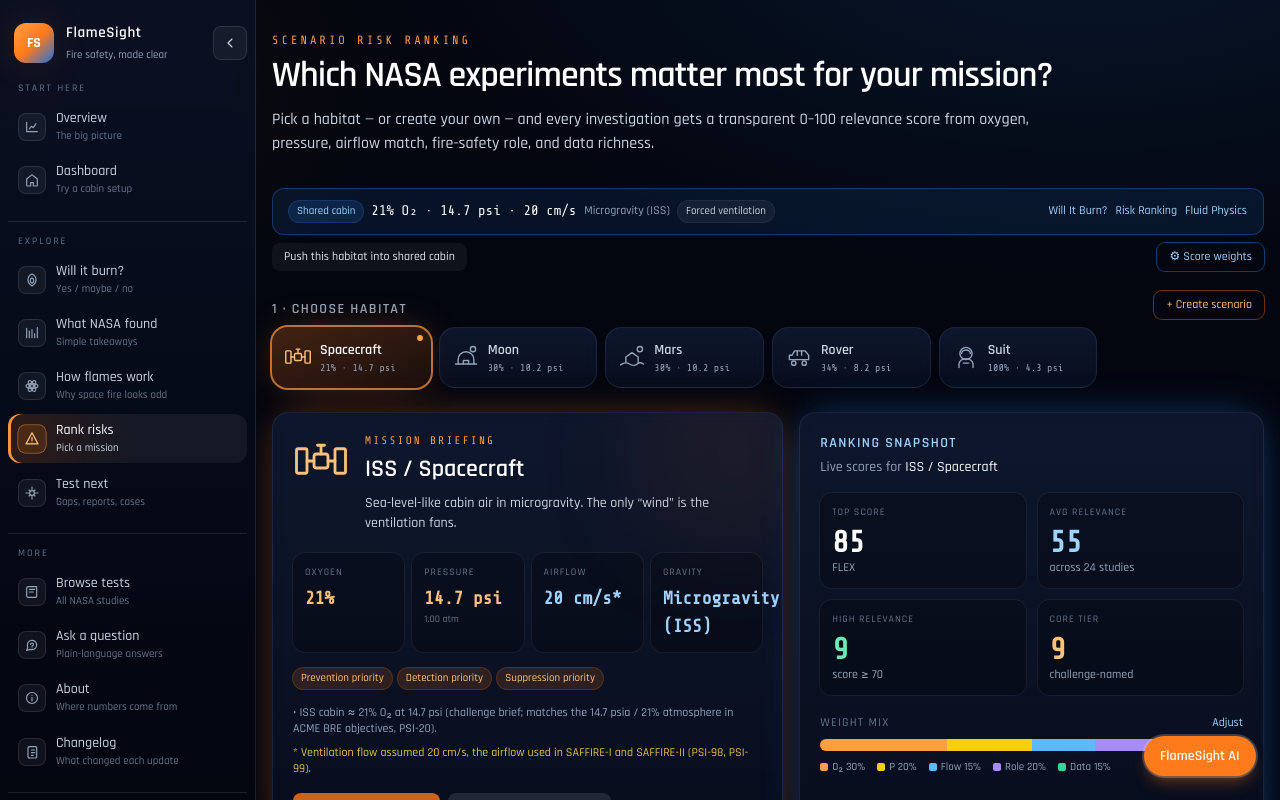
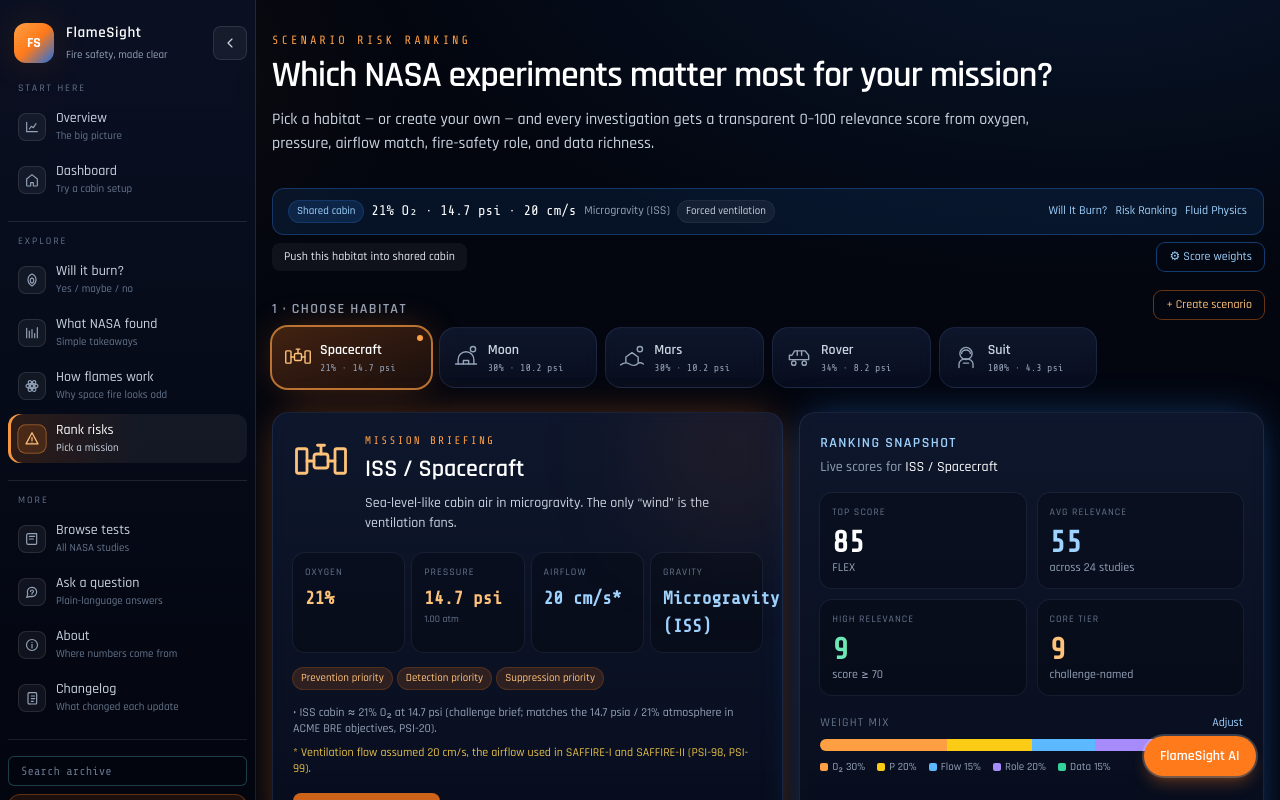
Before and after one commit to TheCodersRish/flamesight, a React (Vite) app: page /#/scenarios in a window 1280 px wide. Built offline with nearby package versions, Linux system fonts and the light colour scheme.

Commit message:
rishcoder: hide Test next from nav; AI-only access

```diff
--- a/lib/openrouterServer.ts
+++ b/lib/openrouterServer.ts
@@ -16,7 +16,8 @@ const SYSTEM =
   'The flame animation is illustrative, not a combustion simulation. ' +
   'You can see what the user is working on from the Workspace line — use it to tailor the answer. ' +
   'If they ask to open, show, or pull something up on screen, end with exactly one directive on its own line: ' +
-  '[[OPEN:/path|short label]] using an app route such as /simulator, /insights, /scenarios, /scenarios?s=lunar, /explorer, /explorer/PSI-69, /analyst, /overview, /fluid-physics, /about, /changelog, or /. ' +
+  '[[OPEN:/path|short label]] using an app route such as /simulator, /insights, /scenarios, /scenarios?s=lunar, /explorer, /explorer/PSI-69, /analyst, /impact, /overview, /fluid-physics, /about, /changelog, or /. ' +
+  'The Test next page (/impact: gap finder, mission reports, case studies) is AI-only — open it when they ask for those tools; it is not in the side menu. ' +
   'If they ask to simulate, dial in, or try cabin/burn conditions (oxygen, pressure, gravity, airflow, suppressant, fuel, or a mission preset), end with exactly one directive on its own line: ' +
   '[[SIMULATE:key=value,…|short label]] with keys preset|o2|psi|flow|gravity|diluent|fuel ' +
   '(examples: [[SIMULATE:preset=lunar|Lunar Base]], [[SIMULATE:o2=0.3,psi=10.2,gravity=moon,flow=20,diluent=none|Moon cabin]]). ' +
--- a/src/components/SideNav.tsx
+++ b/src/components/SideNav.tsx
@@ -75,13 +75,6 @@ const Icons = {
       <path strokeLinecap="round" d="M11 9h5M11 13h5M11 17h3" />
     </svg>
   ),
-  impact: (
-    <svg className={iconCls} viewBox="0 0 24 24" fill="none" stroke="currentColor" strokeWidth="1.75" aria-hidden>
-      <path strokeLinecap="round" strokeLinejoin="round" d="M12 3v4M12 17v4M3 12h4M17 12h4" />
-      <circle cx="12" cy="12" r="3.5" />
-      <path strokeLinecap="round" d="M7.5 7.5l2 2M14.5 14.5l2 2M16.5 7.5l-2 2M9.5 14.5l-2 2" />
-    </svg>
-  ),
 };
 
 const GROUPS: { label: string; items: NavItem[] }[] = [
@@ -99,7 +92,6 @@ const GROUPS: { label: string; items: NavItem[] }[] = [
       { to: '/insights', label: 'What NASA found', hint: 'Simple takeaways', icon: Icons.insights },
       { to: '/fluid-physics', label: 'How flames work', hint: 'Why space fire looks odd', icon: Icons.physics },
       { to: '/scenarios', label: 'Rank risks', hint: 'Pick a mission', icon: Icons.risks },
-      { to: '/impact', label: 'Test next', hint: 'Gaps, reports, cases', icon: Icons.impact },
     ],
   },
   {
--- a/src/lib/screenAware.ts
+++ b/src/lib/screenAware.ts
@@ -36,6 +36,7 @@ const PAGES: { match: RegExp; path: string; label: string; keys: string[] }[] =
   { match: /^\/scenarios$/, path: '/scenarios', label: 'Rank risks', keys: ['scenarios', 'risk', 'rank risks', 'mission ranking'] },
   { match: /^\/explorer$/, path: '/explorer', label: 'Browse tests', keys: ['explorer', 'browse', 'catalog', 'all studies', 'all tests'] },
   { match: /^\/analyst$/, path: '/analyst', label: 'Ask a question', keys: ['analyst', 'full chat', 'ask page'] },
+  { match: /^\/impact$/, path: '/impact', label: 'Test next', keys: ['test next', 'impact', 'gap finder', 'gaps', 'mission report', 'case studies', 'what nasa should test'] },
   { match: /^\/about$/, path: '/about', label: 'About', keys: ['about', 'credits', 'method'] },
   { match: /^\/changelog$/, path: '/changelog', label: 'Changelog', keys: ['changelog', 'updates', 'what changed', 'release notes'] },
 ];
--- a/src/pages/Command.tsx
+++ b/src/pages/Command.tsx
@@ -303,7 +303,6 @@ export default function Command() {
           <p className="mt-2 text-sm leading-relaxed text-slate-200">{brief}</p>
           <Link to="/" className="mt-3 inline-block text-sm text-slate-300 hover:text-white">← Back to dashboard</Link>
           <Link to="/insights" className="mt-2 block text-sm text-cyan-200 hover:text-white">See the NASA chart for these settings →</Link>
-          <Link to="/impact" className="mt-2 block text-sm text-flame-300 hover:text-white">Gap finder & mission PDF →</Link>
           <Link to="/scenarios" className="mt-2 block text-sm text-micro-300 hover:text-white">Rank risks with this same cabin →</Link>
         </>
       )}
--- a/src/pages/ExperimentDetail.tsx
+++ b/src/pages/ExperimentDetail.tsx
@@ -391,7 +391,6 @@ export default function ExperimentDetail() {
               </li>
             ))}
           </ul>
-          <Link to="/impact" className="mt-2 inline-block text-xs text-slate-400 hover:text-white">Browse all impact tools →</Link>
         </Card>
         <Card>
           <h2 className="text-sm font-semibold uppercase tracking-widest text-slate-300">Tested conditions</h2>
--- a/src/pages/Home.tsx
+++ b/src/pages/Home.tsx
@@ -18,7 +18,6 @@ const clamp = (x: number, a = 0, b = 1) => Math.max(a, Math.min(b, x));
 
 const TOOLS = [
   { to: '/simulator', label: 'Full burn test', hint: 'More detail on the same question' },
-  { to: '/impact', label: 'What NASA should test next', hint: 'Gaps, PDF report, Apollo & Mir' },
   { to: '/analyst', label: 'Ask a question', hint: 'Get a plain-language NASA answer' },
   { to: '/insights', label: 'What NASA found', hint: 'Charts without the jargon' },
   { to: '/explorer', label: 'Browse all tests', hint: `${stats.investigations} studies in one list` },
--- a/src/pages/Scenarios.tsx
+++ b/src/pages/Scenarios.tsx
@@ -451,9 +451,6 @@ export default function Scenarios() {
             >
               Download fire-safety PDF
             </button>
-            <Link to="/impact" className="rounded-lg bg-white/10 px-3 py-1.5 text-xs text-slate-200 hover:bg-white/15">
-              Gap finder & case studies →
-            </Link>
             {isCustom && !rankLive && (
               <button
                 type="button"
```
